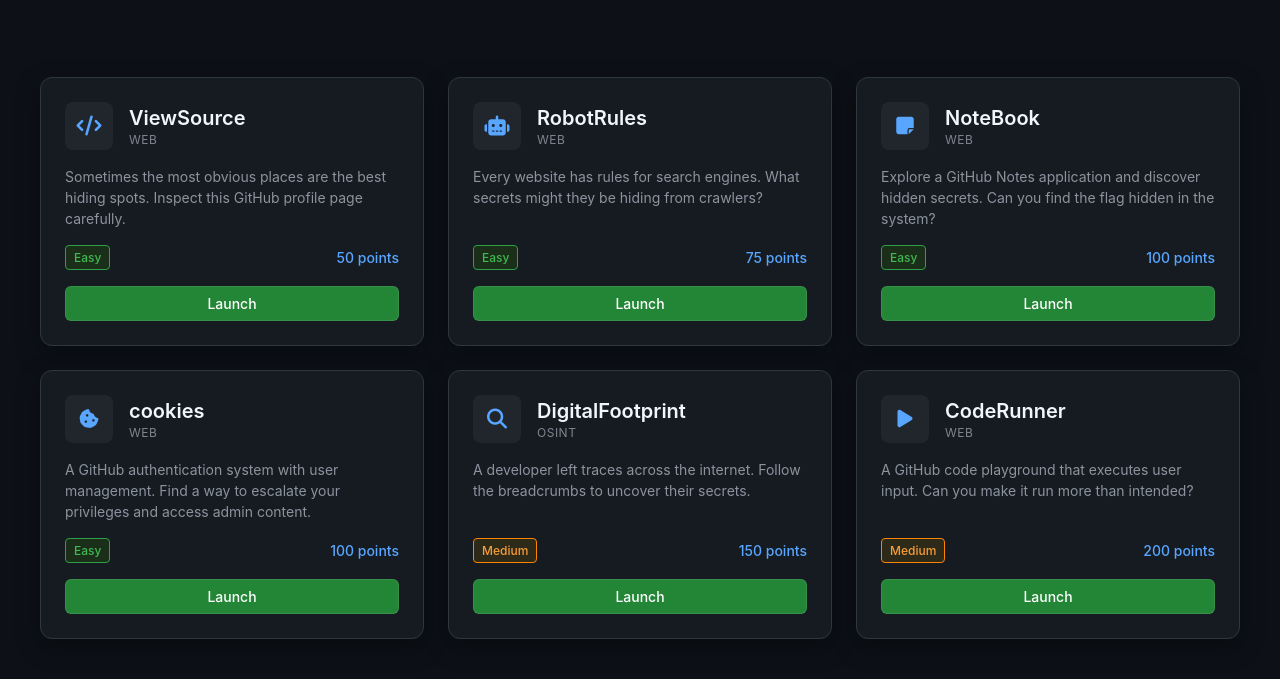
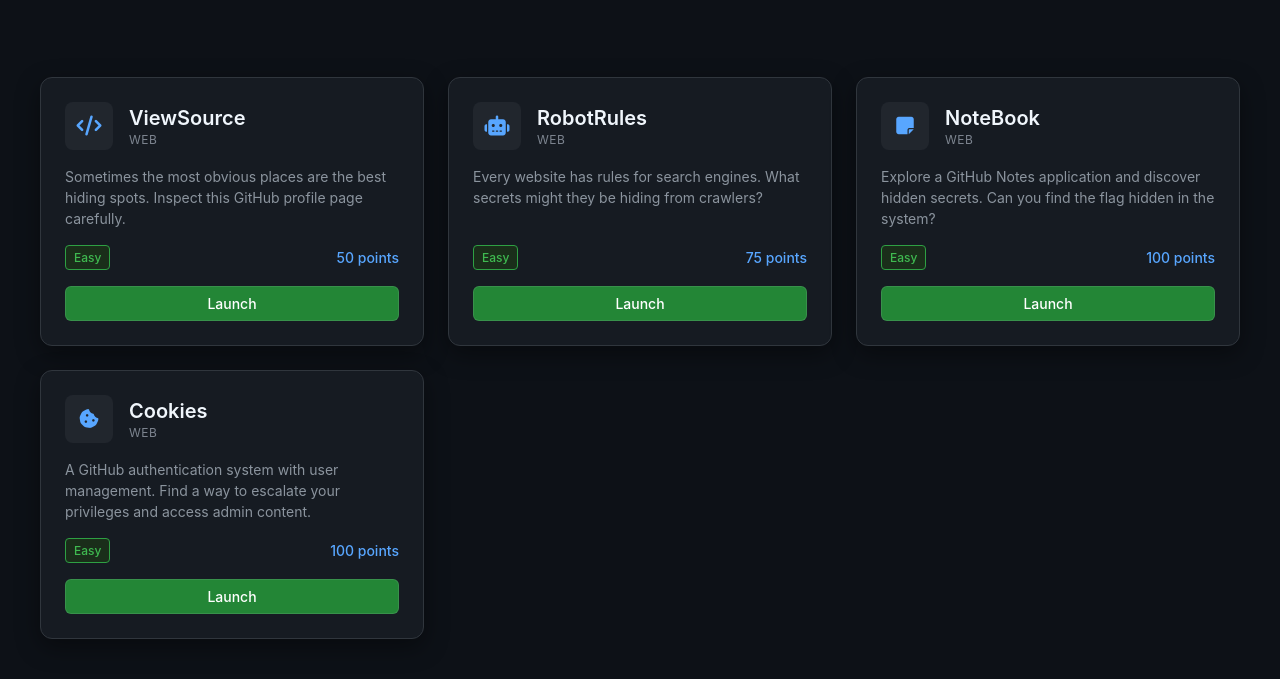
Before and after one commit to Pengw0in/challs, a plain HTML site: page index.html in a window 1280 px wide. Shown: the part 258-937 px from the top of the page. Drawn offline with Linux system fonts and the light colour scheme.

Commit message:
Add challenge card for Cookies and update related links and titles

```diff
--- a/index.html
+++ b/index.html
@@ -525,17 +525,17 @@
                     <div class="points">100 points</div>
                 </div>
                 <div class="challenge-footer">
-                    <a href="bookworm/index.html" class="launch-btn">Launch</a>
+                    <a href="NoteBook/index.html" class="launch-btn">Launch</a>
                 </div>
             </div>
 
-            <div class="challenge-card" onclick="window.location.href='cookies/index.html'" data-challenge="cookies">
+            <div class="challenge-card" onclick="window.location.href='cookies/index.html'" data-challenge="Cookies">
                 <div class="challenge-header">
                     <div class="challenge-icon">
                         <i class="fas fa-cookie-bite"></i>
                     </div>
                     <div class="challenge-info">
-                        <div class="challenge-title">cookies</div>
+                        <div class="challenge-title">Cookies</div>
                         <div class="challenge-category">Web</div>
                     </div>
                 </div>
@@ -550,57 +550,13 @@
                     <a href="cookies/index.html" class="launch-btn">Launch</a>
                 </div>
             </div>
-
-            <div class="challenge-card" onclick="window.location.href='DigitalFootprint/index.html'" data-challenge="DigitalFootprint">
-                <div class="challenge-header">
-                    <div class="challenge-icon">
-                        <i class="fas fa-search"></i>
-                    </div>
-                    <div class="challenge-info">
-                        <div class="challenge-title">DigitalFootprint</div>
-                        <div class="challenge-category">OSINT</div>
-                    </div>
-                </div>
-                <div class="challenge-description">
-                    A developer left traces across the internet. Follow the breadcrumbs to uncover their secrets.
-                </div>
-                <div class="challenge-meta">
-                    <div class="difficulty medium">Medium</div>
-                    <div class="points">150 points</div>
-                </div>
-                <div class="challenge-footer">
-                    <a href="DigitalFootprint/index.html" class="launch-btn">Launch</a>
-                </div>
-            </div>
-
-            <div class="challenge-card" onclick="window.location.href='CodeRunner/index.html'" data-challenge="CodeRunner">
-                <div class="challenge-header">
-                    <div class="challenge-icon">
-                        <i class="fas fa-play"></i>
-                    </div>
-                    <div class="challenge-info">
-                        <div class="challenge-title">CodeRunner</div>
-                        <div class="challenge-category">Web</div>
-                    </div>
-                </div>
-                <div class="challenge-description">
-                    A GitHub code playground that executes user input. Can you make it run more than intended?
-                </div>
-                <div class="challenge-meta">
-                    <div class="difficulty medium">Medium</div>
-                    <div class="points">200 points</div>
-                </div>
-                <div class="challenge-footer">
-                    <a href="CodeRunner/index.html" class="launch-btn">Launch</a>
-                </div>
-            </div>
         </div>
 
         <div class="stats-section">
             <div class="stats-title">Challenge Statistics</div>
             <div class="stats-grid">
                 <div class="stat-item">
-                    <div class="stat-number" id="totalChallenges">6</div>
+                    <div class="stat-number" id="totalChallenges">4</div>
                     <div class="stat-label">Total Challenges</div>
                 </div>
                 <div class="stat-item">
@@ -608,7 +564,7 @@
                     <div class="stat-label">Solved Challenges</div>
                 </div>
                 <div class="stat-item">
-                    <div class="stat-number" id="totalPoints">675</div>
+                    <div class="stat-number" id="totalPoints">325</div>
                     <div class="stat-label">Total Points</div>
                 </div>
                 <div class="stat-item">
@@ -638,8 +594,6 @@
                         <option value="RobotRules">RobotRules</option>
                         <option value="NoteBook">NoteBook</option>
                         <option value="Cookies">Cookies</option>
-                        <option value="DigitalFootprint">DigitalFootprint</option>
-                        <option value="CodeRunner">CodeRunner</option>
                     </select>
                 </div>
                 <div class="form-group">
@@ -657,21 +611,17 @@
             'ViewSource': { points: 50 },
             'RobotRules': { points: 75 },
             'NoteBook': { points: 100 },
-            'Cookies': { points: 100 },
-            'DigitalFootprint': { points: 150 },
-            'CodeRunner': { points: 200 }
+            'Cookies': { points: 100 }
         };
 
         const _0x2f4a = [
             'R1dTe2hvd190b19tYWtlX2xlbW9uYWRlfQ==', // GWS{how_to_make_lemonade}
             'R1dTe21yX1IwYjB0fQ==', // GWS{mr_R0b0t}
-            'R1dTezBIX3NoMXRfMW50fQ==', // GWS{0H_sh1t_1nt}
-            'R1dTe2MwMDAwazEzX20wbnN0M3J9', // GWS{c0000ki3_m0nst3r}
-            'R1dTe1JpY2smTW9ydHl9', // GWS{Rick&Morty}
-            'R1dTe2V0Yy9oYWhhYWgvfQ==' // GWS{etc/hahaha/}
+            'R1dTe3RoaXNfd2FzX2JydXRhbH0=', // GWS{etc/hahaha/}
+            'R1dTe2MwMDAwa2kzX20wbnN0M3J9'
         ];
 
-        const _0x1b7c = ['ViewSource', 'RobotRules', 'NoteBook', 'Cookies', 'DigitalFootprint', 'CodeRunner'];
+        const _0x1b7c = ['ViewSource', 'RobotRules', 'NoteBook', 'Cookies'];
 
         // Decode function
         const _decode = (str) => atob(str);
```
Also changed, not shown: NoteBook/index.html (+1 -1 lines), cookies/index.html (+19 -1 lines).
